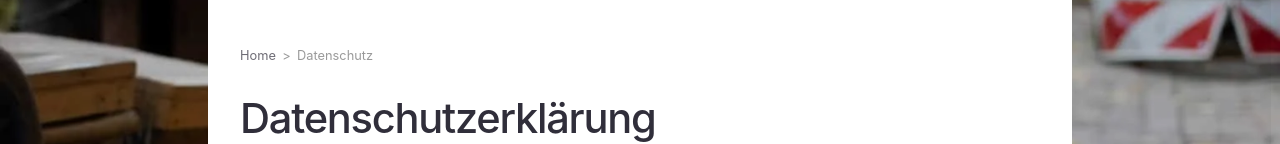
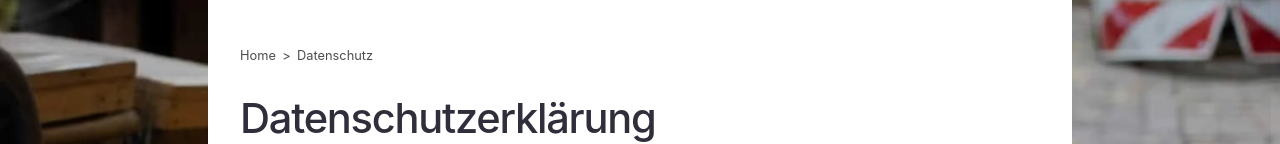
Before and after one commit to 3vincent/einhaus-leipzig, a Nuxt app: page /datenschutz in a window 1280 px wide. Shown: the part 222-366 px from the top of the page. Built offline with nearby package versions, Linux system fonts and the light colour scheme.

Commit message:
Improve readability of breadcrumbs

```diff
--- a/assets/styles/general/variables.scss
+++ b/assets/styles/general/variables.scss
@@ -14,7 +14,7 @@ $_xl: 1280px;
   --main-text-color-light-light: rgba(124, 124, 124, 0.7);
   --main-text-color-semidark-alt: rgba(150, 150, 150, 1);
   --main-text-color-light: rgba(237, 237, 237, 1);
-  --breadcrumb-color: rgba(0, 0, 0, 0.4);
+  --breadcrumb-color: rgba(0, 0, 0, 0.7);
 
   --button-color: rgba(6, 147, 227, 1);
   // --button-color-hover: rgba(6, 91, 139, 1);
--- a/components/breadcrumb-nav.vue
+++ b/components/breadcrumb-nav.vue
@@ -39,7 +39,7 @@ export default {
   a,
   a:link,
   a:visited {
-    color: var(--main-text-color-semidark);
+    color: var(--breadcrumb-color);
     text-decoration: none;
     border: 0;
   }
```
